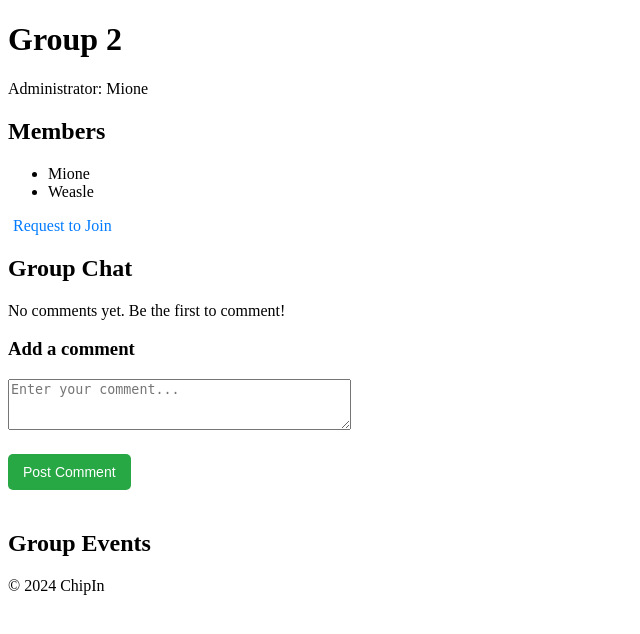
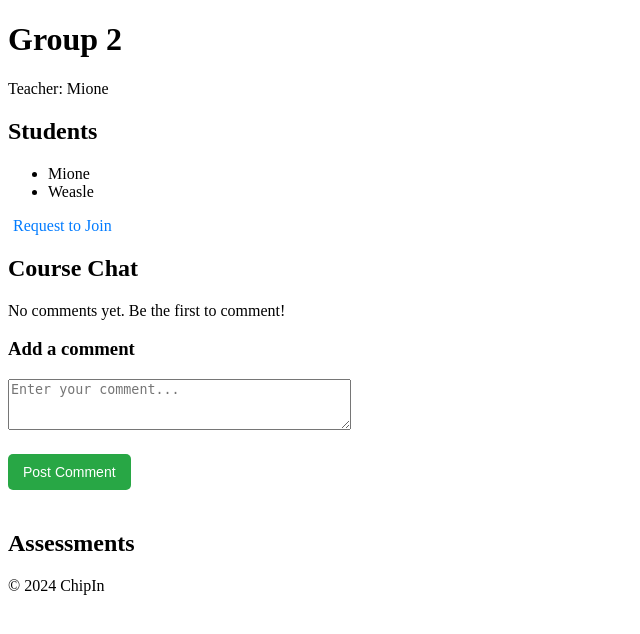
Before and after one commit to isaac-fitzpatrick/at3-project, a Django app: page /chipin/group/3/ in a window 1280 px wide. Shown: the part 134-768 px from the top of the page, without its empty margins (0-640 px from the left). Run offline with Django 5.2, Linux system fonts and the light colour scheme; a user stored in the database is signed in; data comes from the database, SQL or seed files in the repository; data that the repository does not hold is empty.

Commit message:
Visual changes + added user.permissions (bool) for differentiation - test later forgot admin pass

```diff
--- a/chipin/templates/chipin/create_group.html
+++ b/chipin/templates/chipin/create_group.html
@@ -1,13 +1,13 @@
 {% extends 'chipin/base.html' %}
 
-{% block title %}Create a New Group{% endblock %}
+{% block title %}Create a New Course{% endblock %}
 
 {% block content %}
-    <h1>Create a New Group</h1>
+    <h1>Create a New Course</h1>
     <form method="post">
         {% csrf_token %}
         {{ form.as_p }}
-        <button type="submit">Create Group</button>
+        <button type="submit">Create Course</button>
     </form>
     <a href="{% url 'chipin:home' %}">Back to Homepage</a>
 {% endblock %}
--- a/chipin/templates/chipin/group_detail.html
+++ b/chipin/templates/chipin/group_detail.html
@@ -2,14 +2,14 @@
 {% block title %}{{ group.name }}{% endblock %}
 {% block content %}
     <h1>{{ group.name }}</h1>
-    <p>Administrator: {{ group.admin.profile.nickname }}</p>
+    <p>Teacher: {{ group.admin.profile.nickname }}</p>
 
     <!-- Only display "Invite Users" link to the group administrator -->
     {% if request.user == group.admin %}
-        <a href="{% url 'chipin:invite_users' group.id %}">Invite Users</a>
+        <a href="{% url 'chipin:invite_users' group.id %}">Invite Students</a>
     {% endif %}
 
-    <h2>Members</h2>
+    <h2>Students</h2>
     <ul>
         {% for member in group.members.all %}
         <li>{{ member.profile.nickname }}</li>
@@ -34,7 +34,7 @@
             {% endfor %}
         </ul>
     {% endif %}
-    <h2>Group Chat</h2>
+    <h2>Course Chat</h2>
 
     <!-- Display existing comments -->
     <div class="comments-section">
@@ -64,7 +64,7 @@
         <button type="submit">{% if comment_to_edit %}Save Comment{% else %}Post Comment{% endif %}</button>
     </form>
 
-    <h2>Group Events</h2>
+    <h2>Assessments</h2>
     <!-- Only display "Create New Event" link to the group administrator -->
     {% if request.user == group.admin %}
         <a href="{% url 'chipin:create_event' group.id %}" class="btn btn-primary">Create New Event</a>
@@ -73,25 +73,11 @@
         {% for event, info in event_share_info.items %}
             <li>
                 <strong>{{ event.name }}</strong> - Date: {{ event.date }},
-                <strong>Total Spend:</strong> ${{ event.total_spend }},
-                <strong>Current Share:</strong> ${{ info.share }},
+                <strong>Assessment Notification:</strong> ${{ event.notification }},
                 <strong>Status:</strong> <span class="event-status">{{ info.status }}</span><br>
-                <!-- If the user has already joined the event, display the "Leave Event" link -->
-                {% if info.joined %}
-                    <span class="joined">You have already joined this event.</span>
-                    <a href="{% url 'chipin:leave_event' group.id event.id %}" class="btn btn-warning" onclick="return confirm('Are you sure you want to leave this event?');">Leave Event</a>
-                {% else %}
-                    <!-- If the user is eligible, show the "Join Event" link -->
-                    {% if info.eligible %}
-                        <span class="eligible">You are eligible to join this event.</span>
-                        <a href="{% url 'chipin:join_event' group.id event.id %}" class="btn btn-success">Join Event</a>
-                    {% else %}
-                        <span class="waiting-room">You are in the waiting room for this event. Increase your balance or wait for more members to join.</span>
-                    {% endif %}
-                {% endif %}
                 <!-- Only display the "Delete Event" link if the user is the group admin -->
                 {% if request.user == group.admin %}
-                    <a href="{% url 'chipin:delete_event' group.id event.id %}" class="btn btn-danger" onclick="return confirm('Are you sure you want to delete this event?');">Delete Event</a>
+                    <a href="{% url 'chipin:delete_event' group.id event.id %}" class="btn btn-danger" onclick="return confirm('Are you sure you want to delete this assessment?');">Remove Assessment</a>
                 {% endif %}
             </li>
         {% endfor %}
--- a/users/models.py
+++ b/users/models.py
@@ -30,6 +30,7 @@ class Profile(models.Model):
     nickname = models.CharField(max_length=30, unique=True, null=False, blank=False)
     max_spend = models.DecimalField(max_digits=10, decimal_places=2, default=100.00)  # max spend
     balance = models.DecimalField(max_digits=10, decimal_places=2, default=100.00)  # users balance
+    permissions = models.BooleanField # users permissions (teacher/student)
 
     def clean(self):
         validate_unique_nickname(self.nickname, instance=self)
--- a/users/templates/users/user.html
+++ b/users/templates/users/user.html
@@ -4,8 +4,10 @@
 
 {% block content %}
     <h2>Welcome {{ request.user.first_name }}</h2>
-    <h3>Current Balance: ${{ request.user.profile.balance }}</h3>
+    {% if user.permissions == True %}
+        <button>Create a Course</button>
+    {% endif %}
+    <h3>Your current courses:</h3>
     <p>This page is for user management functions.</p>
-    <a href="{% url 'users:top_up' %}">Top Up Balance</a>
     <a href="{% url 'chipin:home' %}">Click through to ChipIn Functions</a>
 {% endblock %}
--- a/users/views.py
+++ b/users/views.py
@@ -105,6 +105,7 @@ def logout_view(request):
 @login_required
 def user_view(request):
     profile = request.user.profile  # gets user's profile
+    permissions = request.user.permissions
     return render(request, 'users/user.html', {'balance': profile.balance})
 
 @login_required
```
Also changed, not shown: chipin/templates/chipin/create_event.html (+6 -6 lines), chipin/templates/chipin/home.html (+12 -22 lines).
